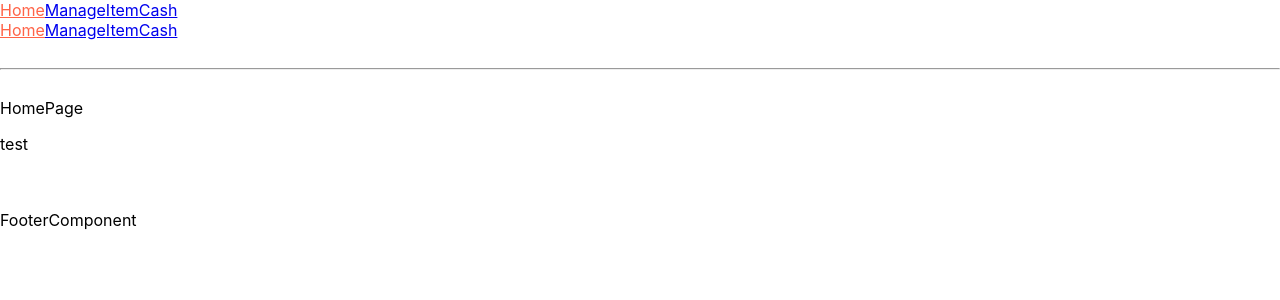
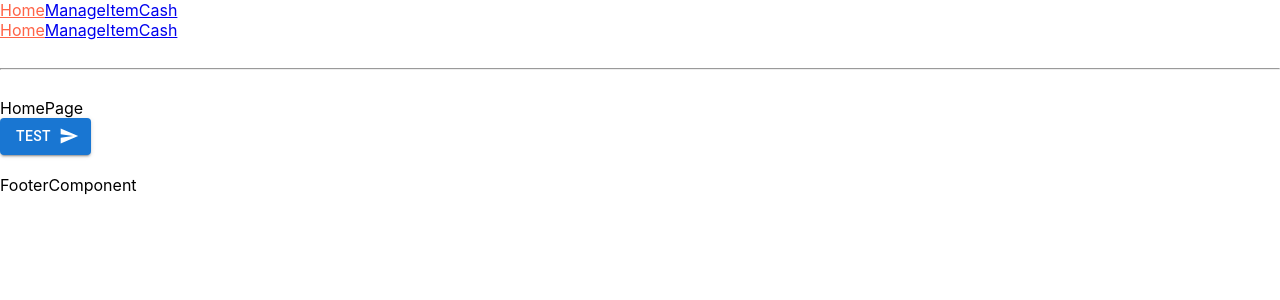
Before and after one commit to jwoodrow99/inventoryApp-react, a React (Create React App) app: page / in a window 1280 px wide. Shown: the top 300 px of the page. Built offline with nearby package versions, Linux system fonts and the light colour scheme; no server answers.

Commit message:
Add button to home page

```diff
--- a/package.json
+++ b/package.json
@@ -5,6 +5,7 @@
   "dependencies": {
     "@emotion/react": "^11.7.1",
     "@emotion/styled": "^11.6.0",
+    "@mui/icons-material": "^5.4.2",
     "@mui/material": "^5.4.2",
     "@testing-library/jest-dom": "^5.16.2",
     "@testing-library/react": "^12.1.2",
--- a/public/index.html
+++ b/public/index.html
@@ -14,6 +14,12 @@
       manifest.json provides metadata used when your web app is installed on a
       user's mobile device or desktop. See https://developers.google.com/web/fundamentals/web-app-manifest/
     -->
+
+    <!-- <link
+      rel="stylesheet"
+      href="https://fonts.googleapis.com/icon?family=Material+Icons"
+    /> -->
+
     <link rel="manifest" href="%PUBLIC_URL%/manifest.json" />
     <!--
       Notice the use of %PUBLIC_URL% in the tags above.
--- a/src/pages/HomePage.js
+++ b/src/pages/HomePage.js
@@ -1,6 +1,9 @@
 import React from 'react';
 import service from '../service/service';
 import { useEffect, useState } from 'react';
+
+import Button from '@mui/material/Button';
+import SendIcon from '@mui/icons-material/Send';
 
 function HomePage() {
 
@@ -20,7 +23,7 @@ function HomePage() {
   return (
     <>
       <div>HomePage</div>
-      <p>test</p>
+      <Button variant="contained" endIcon={<SendIcon />}>Test</Button>
     </>
   )
 }
```
Also changed, not shown: 1 other file (tests, documents, lock files or other folders).
